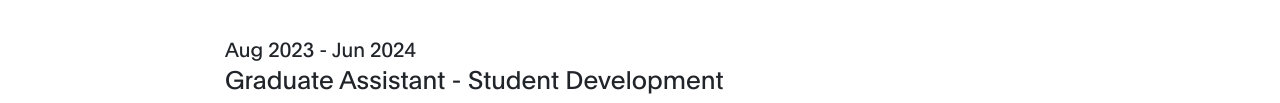
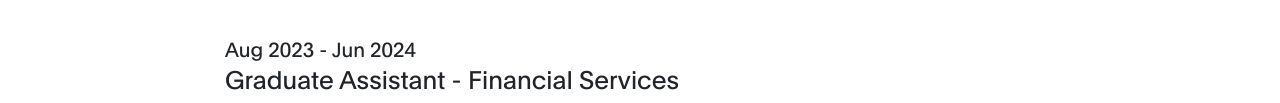
Before and after one commit to rahul6997/rahul6997.github.io, a plain HTML site: page index.html in a window 1280 px wide. Shown: the part 2014-2117 px from the top of the page. Drawn offline with Linux system fonts and the light colour scheme.

Commit message:
Update index.html

```diff
--- a/index.html
+++ b/index.html
@@ -139,7 +139,7 @@
                       </div>
                       <div style="flex: 1; padding-left: 20px;">
                           <div class="date" style="font-size: 20px;">Aug 2023 - Jun 2024</div>
-                          <h2 style="font-size: 25px;">Graduate Assistant - Student Development</h2>
+                          <h2 style="font-size: 25px;">Graduate Assistant - Financial Services</h2>
                           <h3 style="font-size: 20px;">Saint Louis University, St Louis, Missouri, USA</h3>
                           <p style="font-size: 20px;">Led data analytics projects to optimize budget management and support financial decision-making. Enhanced operational workflows and implemented cost-reduction strategies.</p>
                       </div>
```
